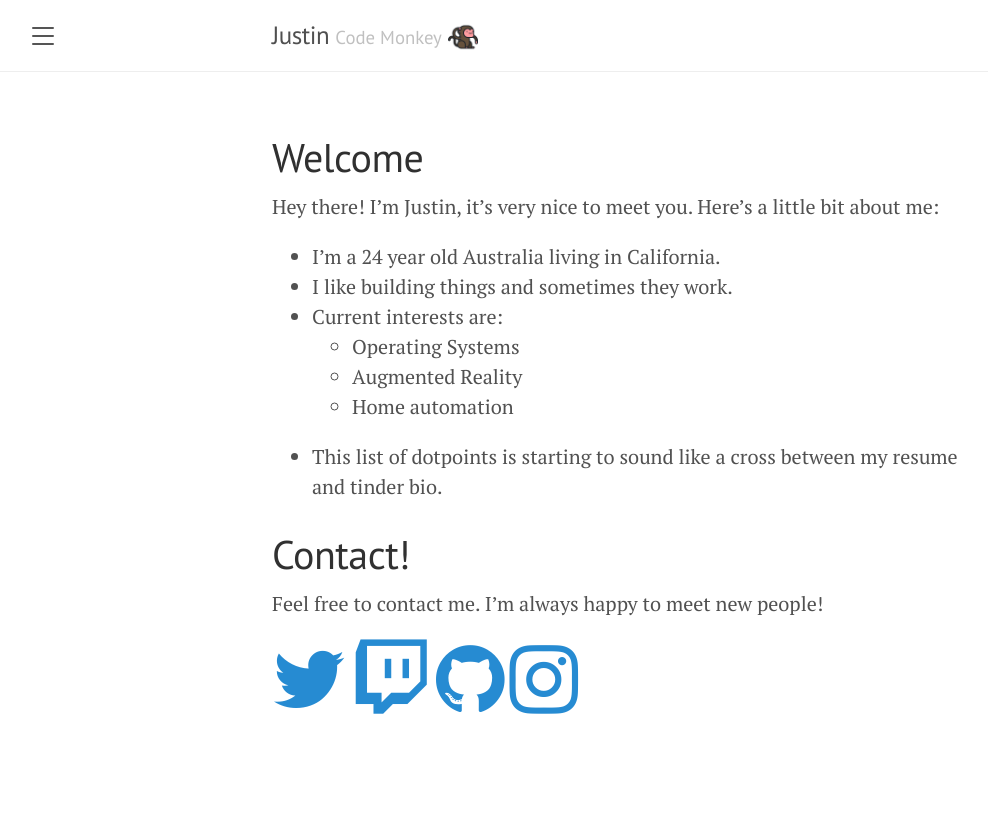
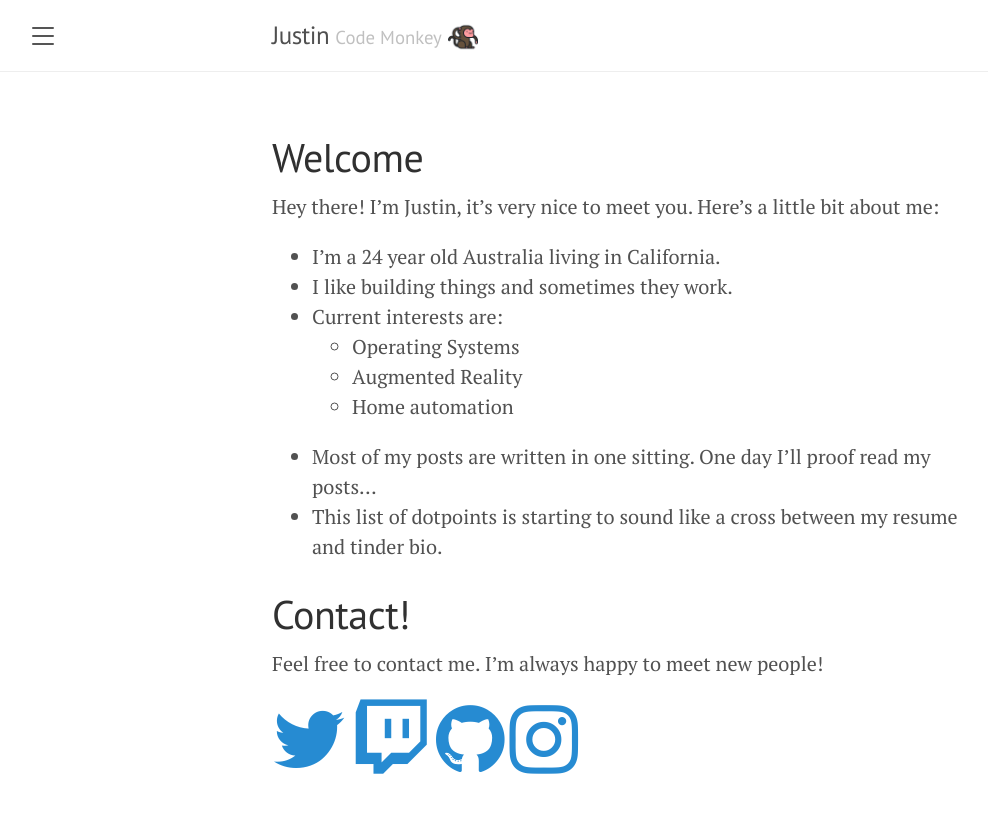
Before and after one commit to jqphu/blog, a Jekyll site: the page built from about.md, in a window 1280 px wide. Shown: the top 813 px of the page, without its empty margins (8-996 px from the left). Built offline with Jekyll 4.4.1, drawn with Linux system fonts in a browser that asks for light colours.

Commit message:
[about] Add a section about not proofreading my posts :)

```diff
--- a/about.md
+++ b/about.md
@@ -10,8 +10,8 @@ Hey there! I'm Justin, it's very nice to meet you. Here's a little bit about me:
   * Operating Systems
   * Augmented Reality
   * Home automation
+* Most of my posts are written in one sitting. One day I'll proof read my posts...
 * This list of dotpoints is starting to sound like a cross between my resume and tinder bio.
-
 
 # Contact!
 
```
